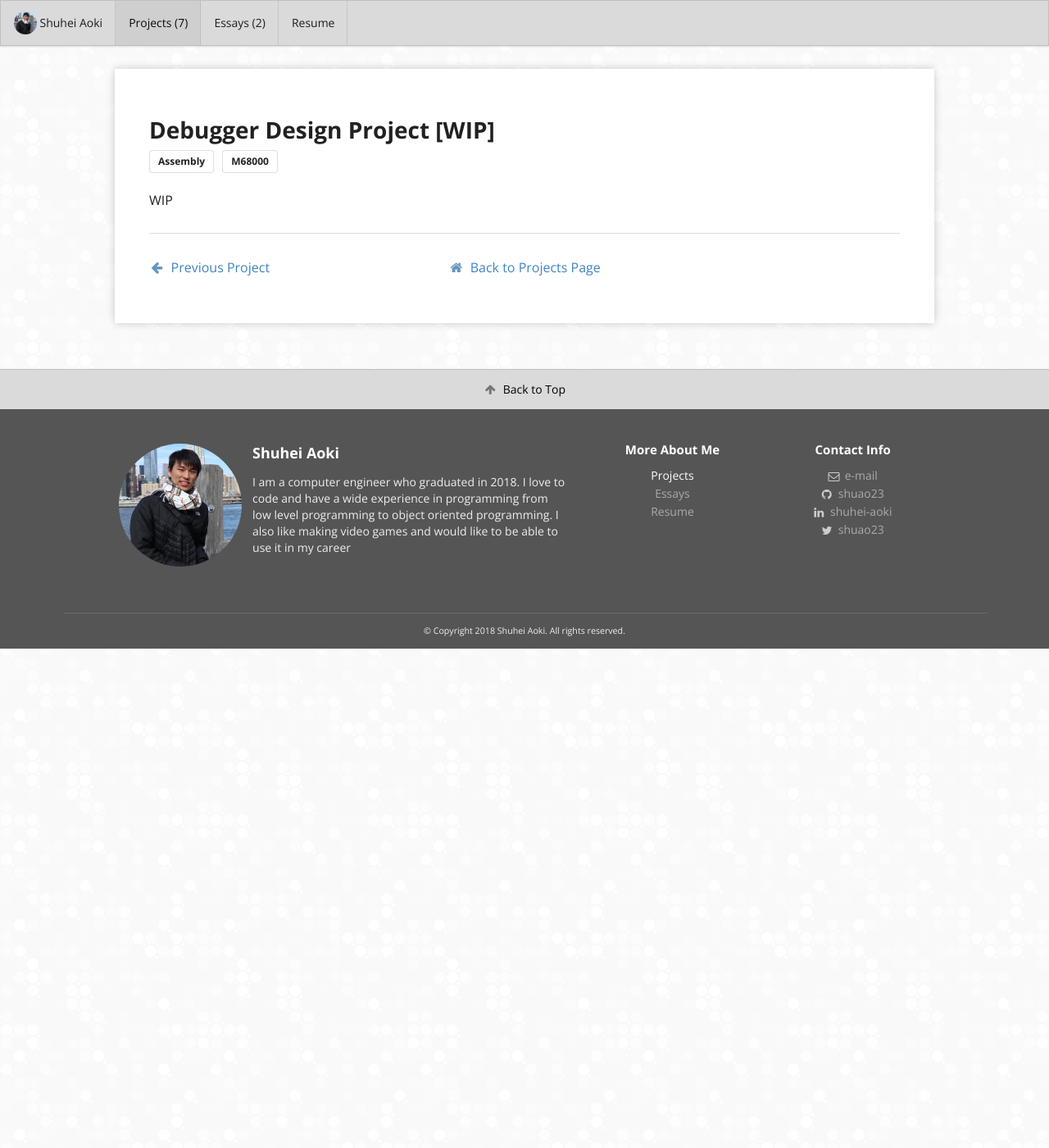
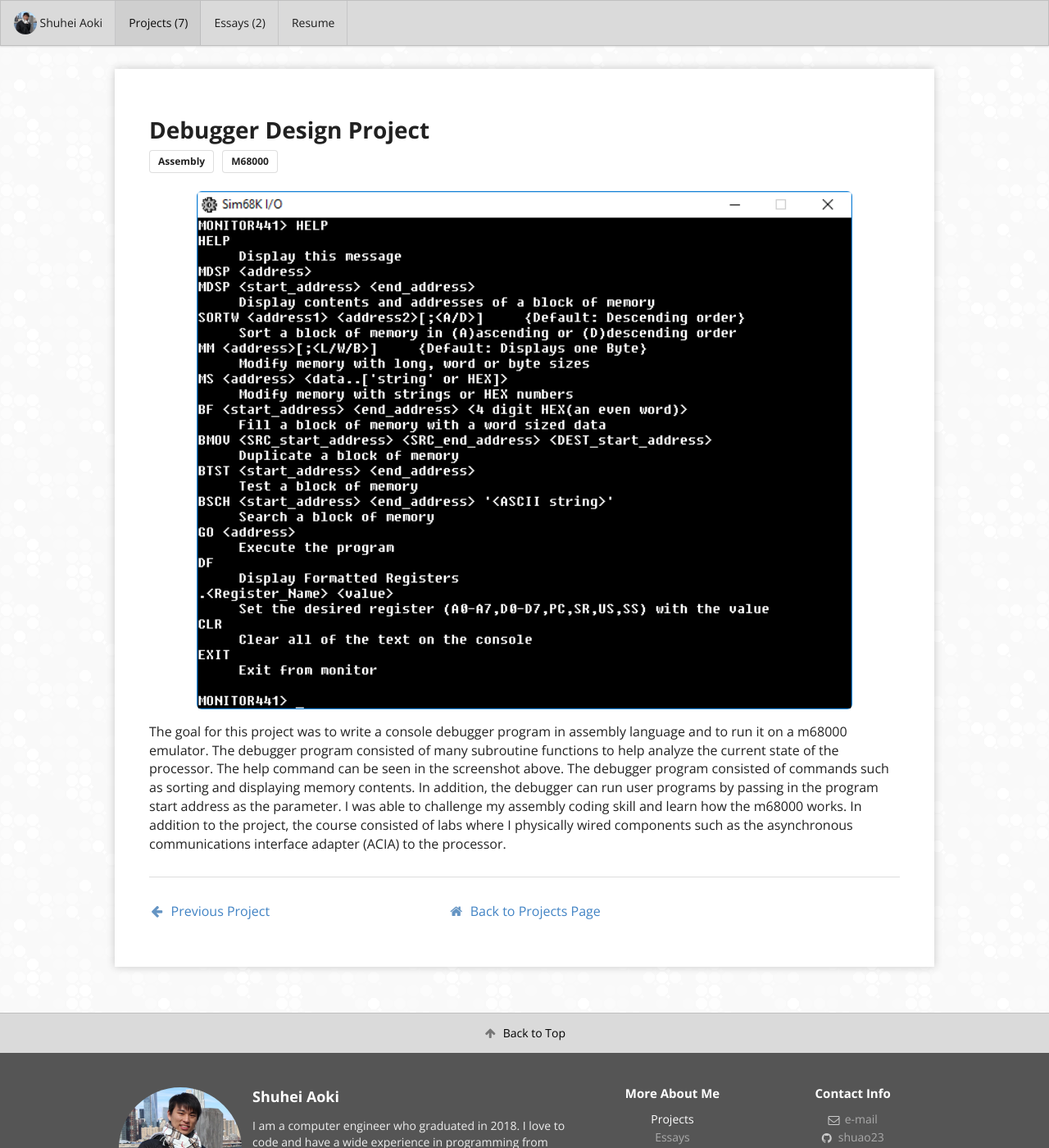
Before and after one commit to shuao23/shuao23.github.io, a Jekyll site: the page built from projects/project_m68kDebugger.md, in a window 1280 px wide and 1400 px high. Shown: the whole window at 82% size. Built offline with Jekyll 4.4.1, drawn with Linux system fonts in a browser that asks for light colours.

Commit message:
finished projects

```diff
--- a/projects/project_m68kDebugger.md
+++ b/projects/project_m68kDebugger.md
@@ -2,7 +2,7 @@
 layout: project
 type: project
 image: images/project-cover/large/m68k-debugger-banner.png
-title:  Debugger Design Project [WIP]
+title:  Debugger Design Project
 id: m68k-debugger
 permalink: projects/m68k-debugger
 # All dates must be YYYY-MM-DD format!
@@ -13,4 +13,8 @@ labels:
 summary: A software written in 68000 assembly to debug user programs
 ---
 
-WIP
+<img src="/images/m68k-debugger/screenshot.png" class="ui huge centered rounded image">
+
+<p>
+  The goal for this project was to write a console debugger program in assembly language and to run it on a m68000 emulator. The debugger program consisted of many subroutine functions to help analyze the current state of the processor. The help command can be seen in the screenshot above. The debugger program consisted of commands such as sorting and displaying memory contents. In addition, the debugger can run user programs by passing in the program start address as the parameter. I was able to challenge my assembly coding skill and learn how the m68000 works. In addition to the project, the course consisted of labs where I physically wired components such as the asynchronous communications interface adapter (ACIA)  to the processor.
+</p>
```
Also changed, not shown: projects/project_xv6.md (+2 -2 lines).
